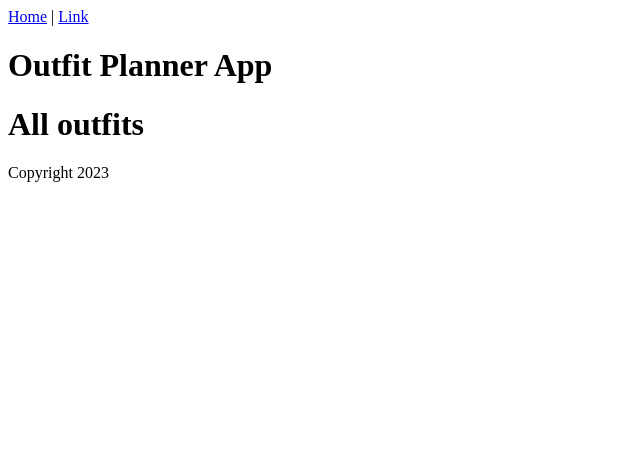
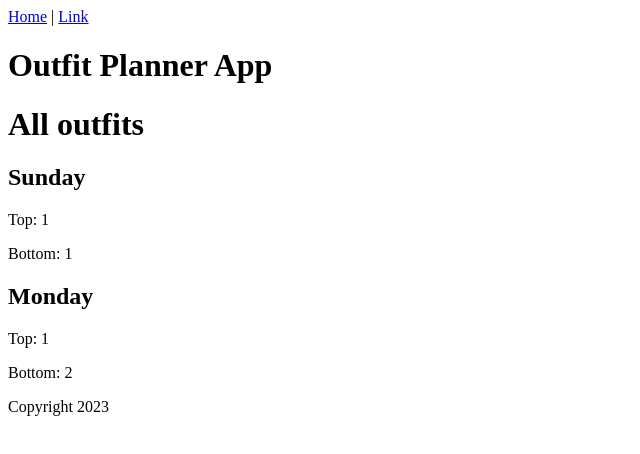
Before and after one commit to adenaeisenberg/outfit-planner, a React (Vite) app: page / in a window 1280 px wide. Shown: the top 454 px of the page, without its empty margins (0-640 px from the left). Built offline with nearby package versions, Linux system fonts and the light colour scheme.

Commit message:
added a loop to run through all outfits

```diff
--- a/src/OutfitsIndex.jsx
+++ b/src/OutfitsIndex.jsx
@@ -1,7 +1,15 @@
-export function OutfitsIndex() {
+export function OutfitsIndex(props) {
   return (
     <div>
       <h1>All outfits</h1>
+      {props.outfits.map((outfit) => (
+        <div key={outfit.id}>
+          <h2>{outfit.day}</h2>
+          {/* <img src={outfit.url} /> */}
+          <p>Top: {outfit.top_id}</p>
+          <p>Bottom: {outfit.bottom_id}</p>
+        </div>
+      ))}
     </div>
   );
 }
```
